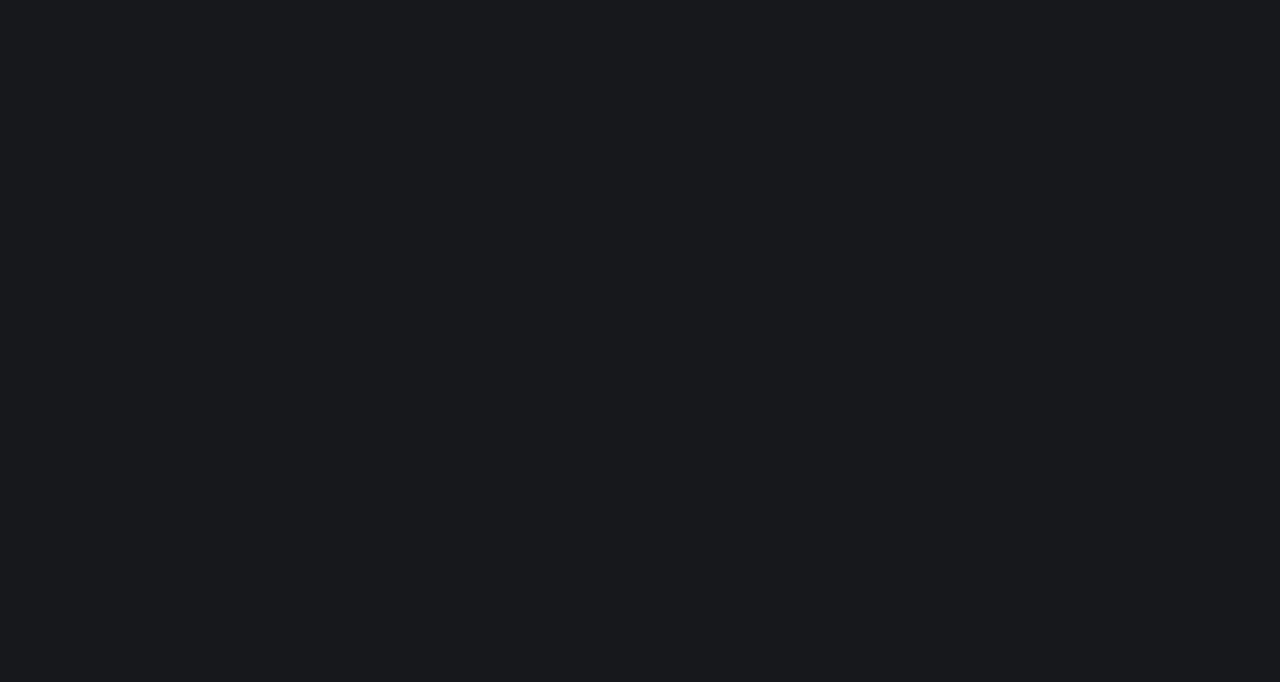
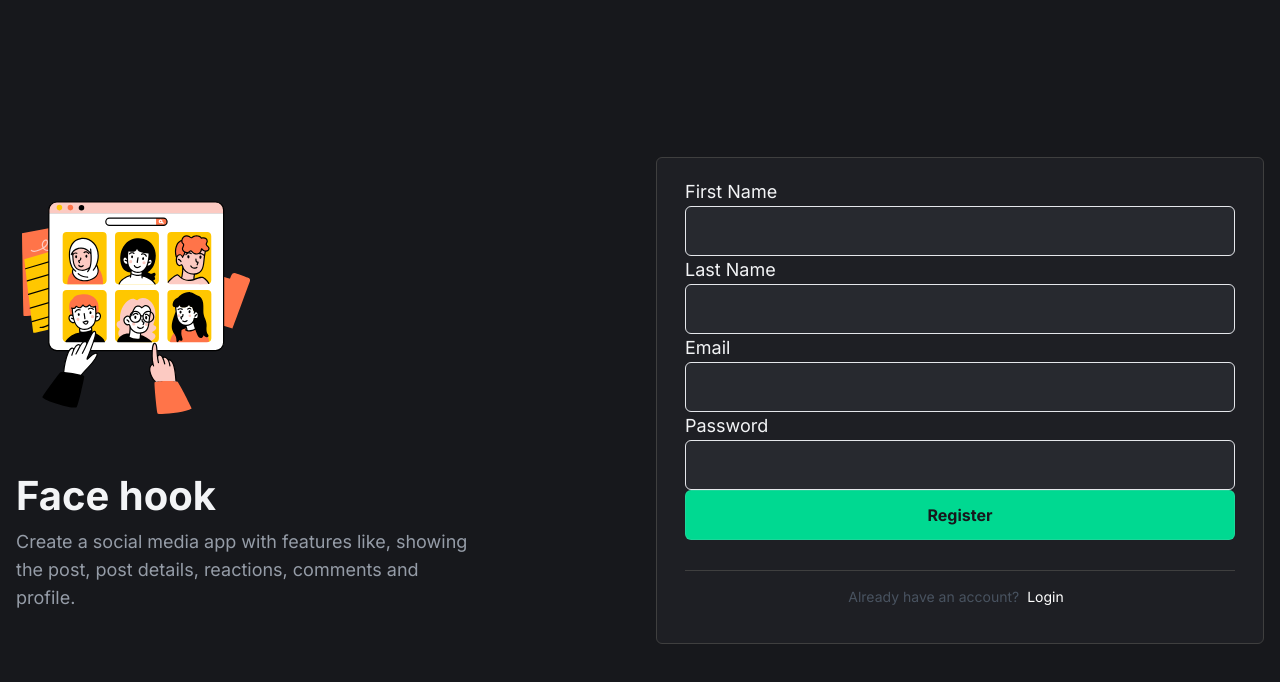
Before and after one commit to Rakibul12356/social-media, a React (Vite) app: page /register in a window 1280 px wide. Shown: the top 682 px of the page. Built offline with nearby package versions, Linux system fonts and the light colour scheme.

Commit message:
like and comment add

```diff
--- /dev/null
+++ b/src/components/auth/RagistrationForm.jsx
@@ -0,0 +1,107 @@
+import React from 'react';
+import { useForm } from 'react-hook-form';
+import axios from "axios";
+
+import { useNavigate } from "react-router-dom";
+import Field from '../common/Field';
+const RegistrationForm  = () => {
+    const navigate = useNavigate();
+
+const {
+        register,
+        handleSubmit,
+        formState: { errors },
+        setError,
+    } = useForm();
+      const submitForm = async (formData) => {
+        console.log(formData);
+        try {
+            let response = await axios.post(
+                `${import.meta.env.VITE_SERVER_BASE_URL}/auth/register`,
+                formData
+            );
+
+            if (response.status === 201) {
+                navigate("/login");
+            }
+        } catch (error) {
+            console.error(error);
+            setError("root.random", {
+                type: "random",
+                message: `Something went wrong: ${error.message}`,
+            });
+        }
+    };
+    return (
+          <form
+            className="border-b border-[#3F3F3F] pb-10 lg:pb-[30px]"
+            onSubmit={handleSubmit(submitForm)}
+        >
+            <Field label="First Name" error={errors.firstName}>
+                <input
+                    {...register("firstName", {
+                        required: "First Name is Required",
+                    })}
+                    className={`auth-input ${
+                        !!errors.firstName
+                            ? "border-red-500"
+                            : "border-gray-200"
+                    }`}
+                    type="firstName"
+                    name="firstName"
+                    id="firstName"
+                />
+            </Field>
+            <Field label="Last Name" error={errors.lastName}>
+                <input
+                    {...register("lastName")}
+                    className={`auth-input ${
+                        !!errors.lastName ? "border-red-500" : "border-gray-200"
+                    }`}
+                    type="lastName"
+                    name="lastName"
+                    id="lastName"
+                />
+            </Field>
+            <Field label="Email" error={errors.email}>
+                <input
+                    {...register("email", { required: "Email ID is Required" })}
+                    className={`auth-input ${
+                        !!errors.email ? "border-red-500" : "border-gray-200"
+                    }`}
+                    type="email"
+                    name="email"
+                    id="email"
+                />
+            </Field>
+
+            <Field label="Password" error={errors.password}>
+                <input
+                    {...register("password", {
+                        required: "Password is required",
+                        minLength: {
+                            value: 8,
+                            message:
+                                "Your password must be at least 8 characters",
+                        },
+                    })}
+                    className={`auth-input ${
+                        !!errors.password ? "border-red-500" : "border-gray-200"
+                    }`}
+                    type="password"
+                    name="password"
+                    id="password"
+                />
+            </Field>
+            <p>{errors?.root?.random?.message}</p>
+            <button
+                className="auth-input bg-lwsGreen font-bold text-deepDark transition-all hover:opacity-90"
+                type="submit"
+            >
+                Register
+            </button>
+        </form>
+    );
+};
+
+export default RegistrationForm ;
--- a/src/components/posts/PostAction.jsx
+++ b/src/components/posts/PostAction.jsx
@@ -1,13 +1,40 @@
-import React from 'react';
+import React, { useState } from 'react';
 import CommentIcon from "../../assets/icons/comment.svg";
 import LikeIcon from "../../assets/icons/like.svg";
+import LikeFilledIcon from "../../assets//icons//like-filled.svg"
 import ShareIcon from "../../assets/icons/share.svg";
-const PostAction = ({ postId, commentCount }) => {
+import { useAuth } from '../../hooks/useAuth';
+import useAxios from '../../hooks/useAxios';
+const PostAction = ( { post, commentCount } ) => {
+     const { auth } = useAuth();
+    const [liked, setLiked] = useState(post?.likes?.includes(auth?.user?.id));
+    const { api } = useAxios();
+     const handleLike = async () => {
+        try {
+            const response = await api.patch(
+                `${import.meta.env.VITE_SERVER_BASE_URL}/posts/${post.id}/like`
+            );
+
+            if (response.status === 200) {
+                setLiked(true);
+            }
+        } catch (error) {
+            console.error(error);
+            setLiked(false);
+        }
+    };
     return (
           <div className="flex items-center justify-between py-6 lg:px-10 lg:py-8">
-            <button className="flex-center gap-2 text-xs font-bold text-[#B8BBBF] hover:text-white lg:text-sm">
-                <img src={LikeIcon} alt="Like" />
-                <span>Like</span>
+            <button
+                className="flex-center gap-2 text-xs font-bold text-[#B8BBBF] hover:text-white lg:text-sm"
+                onClick={handleLike}
+            >
+                <img
+                    className="w-6"
+                    src={liked ? LikeFilledIcon : LikeIcon}
+                    alt="Like"
+                />
+                {!liked && <span>Like</span>}
             </button>
 
             <button className="icon-btn space-x-2 px-6 py-3 text-xs lg:px-12 lg:text-sm">
--- a/src/components/posts/PostCard.jsx
+++ b/src/components/posts/PostCard.jsx
@@ -11,8 +11,7 @@
         <article className="card mt-6 lg:mt-8">
             <PostHeader post={post} />
             <PostBody poster={post?.image} content={post?.content}/>
-            <PostAction  postId={post?.id}
-                commentCount={post?.comments?.length}/>
+            <PostAction  post={post} commentCount={post?.comments?.length}/>
             <PostComments post={post}/>
             <PostCommentList/>
 
--- a/src/components/posts/PostComments.jsx
+++ b/src/components/posts/PostComments.jsx
@@ -1,19 +1,48 @@
 import { useState } from "react";
-import { useAvatar } from "../../hooks/useAvatar";
 import PostCommentList from "./PostCommentList";
+import { useAuth } from "../../hooks/useAuth";
+import useAxios from "../../hooks/useAxios";
 
 const PostComments = ({ post }) => {
     const [showAllComments,setShowAllComments] = useState(false);
-    const { avatarURL } = useAvatar(post);
+   const { auth } = useAuth();
+    const [comments, setComments] = useState(post?.comments);
+    const [comment, setComment] = useState("");
+    const {api} = useAxios()
+
+
     const handleShowAllComments=()=>{
         setShowAllComments(!showAllComments);
     }
+ const addComment = async (event) => {
+        const keyCode = event.keyCode;
+        console.log(keyCode)
+
+        if (keyCode === 13) {
+            try {
+                const response = await api.patch(
+                    `${import.meta.env.VITE_SERVER_BASE_URL}/posts/${
+                        post.id
+                    }/comment`,
+                    { comment }
+                );
+
+                if (response.status === 200) {
+                    setComments([...response.data.comments]);
+                }
+            } catch (error) {
+                console.error(error);
+            }
+        }
+    };
     return (
         <div>
             <div className="flex-center mb-3 gap-2 lg:gap-4">
                 <img
                     className="max-w-7 max-h-7 rounded-full lg:max-h-[34px] lg:max-w-[34px]"
-                    src={avatarURL}
+                    src={`${import.meta.env.VITE_SERVER_BASE_URL}/${
+                        auth?.user?.avatar
+                    }`}
                     alt="avatar"
                 />
 
@@ -23,6 +52,9 @@
                         className="h-8 w-full rounded-full bg-lighterDark px-4 text-xs focus:outline-none sm:h-[38px]"
                         name="post"
                         id="post"
+                          value={comment}
+                        onChange={(e) => setComment(e.target.value)}
+                        onKeyDown={(e) => addComment(e)}
                         placeholder="What's on your mind?"
                     />
                 </div>
@@ -33,7 +65,7 @@
                 </button>
             </div>
 
-         {   showAllComments?(<PostCommentList comments={post?.comments} />):('')}
+         {   showAllComments?(<PostCommentList comments={comments} />):('')}
         </div>
     );
 };
--- a/src/pages/Registration/Registration.jsx
+++ b/src/pages/Registration/Registration.jsx
@@ -1,10 +1,46 @@
 import React from 'react';
-
+import RegistrationLogo from "../../assets/icons/registration.svg"
+import RegistrationForm from '../../components/auth/RagistrationForm';
+import { Link } from 'react-router-dom';
 const Registration = () => {
     return (
-        <div>
-
-        </div>
+         <main className="flex min-h-screen items-center justify-center bg-deepDark py-8">
+            <div className="max-w-[1368px] flex-1">
+                <div className="container grid items-center gap-8 lg:grid-cols-2">
+                    <div>
+                        <img
+                            className="mb-12 h-60"
+                            src={RegistrationLogo}
+                            alt="auth_illustration"
+                        />
+                        <div>
+                            <h1 className="mb-3 text-4xl font-bold lg:text-[40px]">
+                                Face hook
+                            </h1>
+                            <p className="max-w-[452px] text-gray-400/95 lg:text-lg">
+                                Create a social media app with features like,
+                                showing the post, post details, reactions,
+                                comments and profile.
+                            </p>
+                        </div>
+                    </div>
+                    <div className="card">
+                        <RegistrationForm />
+                        <div className="py-4 lg:py-4">
+                            <p className="text-center text-xs text-gray-600/95 lg:text-sm mx-2">
+                                Already have an account?
+                                <Link
+                                    className="mx-2 hover:text-lwsGreen text-white transition-all hover:underline"
+                                    to="/"
+                                >
+                                    Login
+                                </Link>
+                            </p>
+                        </div>
+                    </div>
+                </div>
+            </div>
+        </main>
     );
 };
 
```
Also changed, not shown: src/assets/icons/like-filled.svg (added), 1 other file (tests, documents, lock files or other folders).
